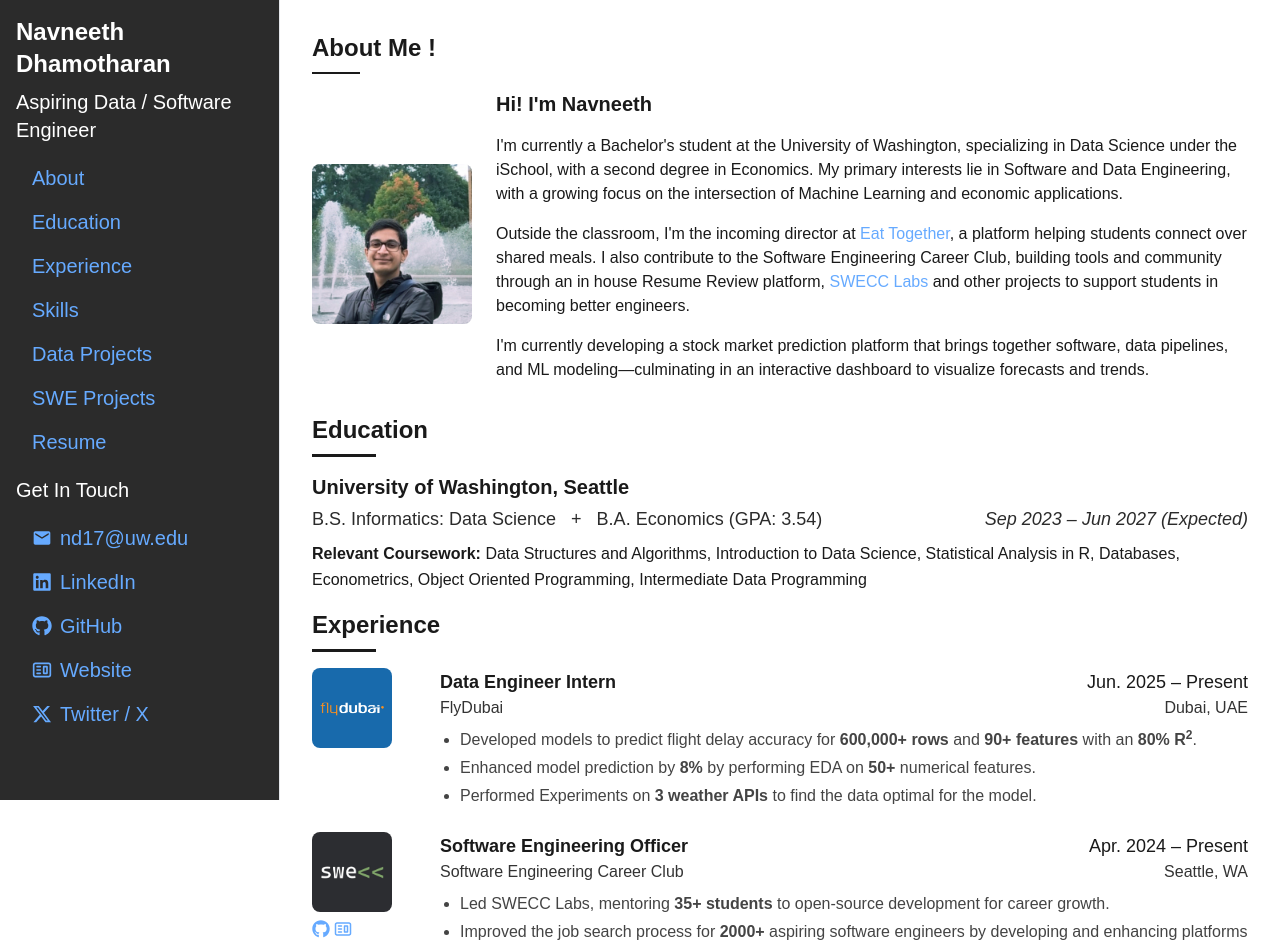
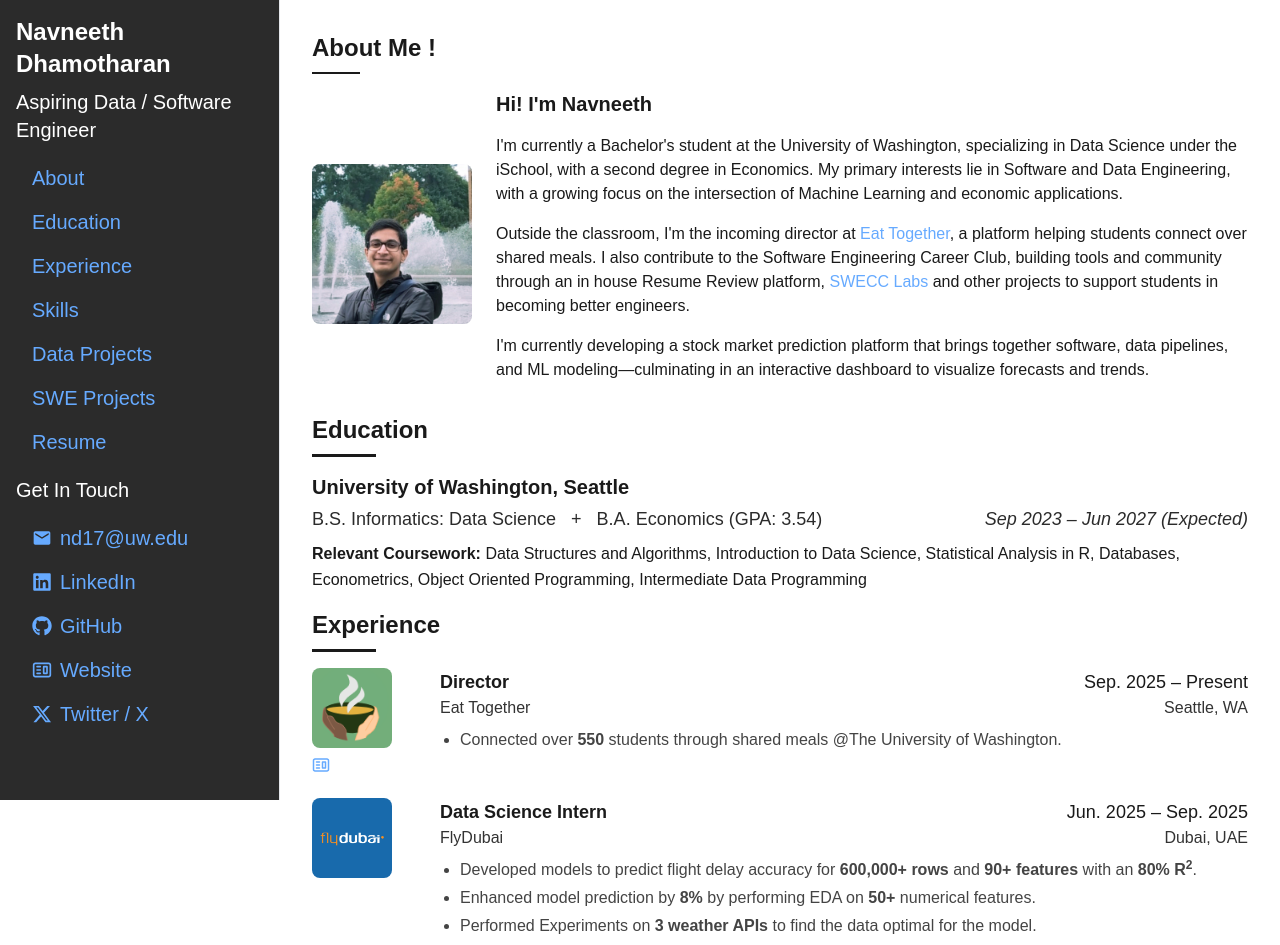
Before and after one commit to Navneethd8/Portfolio, a Next.js app: page / in a window 1280 px wide. Shown: the top 945 px of the page. Built offline with nearby package versions, Linux system fonts and the light colour scheme.

Commit message:
Added ET Director + New Resumes

```diff
--- a/src/app/page.tsx
+++ b/src/app/page.tsx
@@ -165,6 +165,44 @@
         <h1 id="experience-subheading" className="relative text-2xl font-bold mb-4 after:content-[''] after:block after:h-[3px] after:w-16 after:bg-[var(--foreground)] after:mt-2">
           Experience
         </h1>
+
+        <div className="flex flex-col md:flex-row gap-4 mb-6">
+          <div className="w-full md:w-28 flex-shrink-0">
+            <img
+              src="images/ETLogo.png"
+              alt="Company Logo"
+              className="w-20 h-20 object-contain mx-auto md:mx-0 rounded-lg"
+            />
+            <div className="mt-2 flex flex-row justify-center md:justify-start gap-1 text-lg">
+              <a
+                className="flex items-center gap-1"
+                href="https://www.eat-together.org/"
+                target="_blank"
+                rel="noopener noreferrer"
+
+              >
+                <CgWebsite/>
+              </a>
+            </div>
+          </div>
+
+          <div className="flex-1">
+            <div className="flex justify-between flex-wrap">
+              <h3 className="text-lg font-semibold">Director</h3>
+              <span className="text-lg text-[var(--foreground)]">Sep. 2025 – Present</span>
+            </div>
+
+            <div className="flex justify-between flex-wrap">
+              <span className="text-[var(--h3)]">Eat Together</span>
+              <span className="text-[var(--h3)]">Seattle, WA</span>
+            </div>
+
+            <ul className="list-disc pl-5 mt-2 space-y-1 text-[var(--h4)]">
+              <li>Connected over <b>550</b> students through shared meals @The University of Washington.</li>
+            </ul>
+          </div>
+        </div>
+
         <div className="flex flex-col md:flex-row gap-4 mb-6">
           <div className="w-full md:w-28 flex-shrink-0">
             <img
@@ -176,8 +214,8 @@
 
           <div className="flex-1">
             <div className="flex justify-between flex-wrap">
-              <h3 className="text-lg font-semibold">Data Engineer Intern</h3>
-              <span className="text-lg text-[var(--foreground)]">Jun. 2025 – Present</span>
+              <h3 className="text-lg font-semibold">Data Science Intern</h3>
+              <span className="text-lg text-[var(--foreground)]">Jun. 2025 – Sep. 2025</span>
             </div>
 
             <div className="flex justify-between flex-wrap">
@@ -189,6 +227,8 @@
               <li>Developed models to predict flight delay accuracy for <b>600,000+ rows</b> and <b>90+ features</b> with an <b>80% R<sup>2</sup></b>.</li>
               <li>Enhanced model prediction by <b>8%</b> by performing EDA on <b> 50+</b> numerical features.</li>
               <li>Performed Experiments on <b>3 weather APIs</b> to find the data optimal for the model.</li>
+              <li>Optimized operational efficiency by 3% through a PuLP-based linear programming optimizer in Python.</li>
+              <li>Achieved 30% improvement in sentiment analysis accuracy by testing 3 prompting techniques on Amazon Bedrock.</li>
             </ul>
           </div>
         </div>
@@ -223,7 +263,7 @@
           <div className="flex-1">
             <div className="flex justify-between flex-wrap">
               <h3 className="text-lg font-semibold">Software Engineering Officer</h3>
-              <span className="text-lg text-[var(--foreground)]">Apr. 2024 – Present</span>
+              <span className="text-lg text-[var(--foreground)]">Apr. 2025 – Present</span>
             </div>
 
             <div className="flex justify-between flex-wrap">
@@ -237,6 +277,7 @@
             </ul>
           </div>
         </div>
+
         <div className="flex flex-col md:flex-row gap-4 mb-6">
           <div className="w-full md:w-28 flex-shrink-0">
             <img
@@ -260,7 +301,7 @@
           <div className="flex-1">
             <div className="flex justify-between flex-wrap">
               <h3 className="text-lg font-semibold">Development Lead</h3>
-              <span className="text-lg text-[var(--foreground)]">Dec. 2024 – Present</span>
+              <span className="text-lg text-[var(--foreground)]">Dec. 2024 – Sep. 2025</span>
             </div>
 
             <div className="flex justify-between flex-wrap">
@@ -502,14 +543,23 @@
                 alt="Project Screenshot"
                 className="w-full h-auto max-h-40 object-cover rounded-md"
               />
+              <div className="flex items-center gap-1 mt-2">
                 <a
-                className="flex items-center gap-1 mt-2"
                   href="https://avebingo.vercel.app/"
                   target="_blank"
                   rel="noopener noreferrer"
                 >
                   <CgWebsite className="text-2xl" />
                 </a>
+                <a
+                  href="https://github.com/Navneethd8/sweccathon25"
+                  target="_blank"
+                  rel="noopener noreferrer"
+                >
+                  <FaGithub className="text-2xl" />
+                </a>
+
+              </div>
             </div>
           </div>
         </div>
@@ -547,14 +597,14 @@
                 alt="Project Screenshot"
                 className="w-full h-auto max-h-40 object-cover rounded-md"
               />
-              {/* <a
+              <a
                 className="flex items-center gap-1 mt-2"
-                href="https://www.eat-together.org/"
+                href="https://github.com/hcp-uw/fundit"
                 target="_blank"
                 rel="noopener noreferrer"
               >
-                <CgWebsite className="text-2xl" />
-              </a> */}
+                <FaGithub className="text-2xl" />
+              </a>
             </div>
           </div>
         </div>
@@ -590,14 +640,22 @@
                 alt="Project Screenshot"
                 className="w-full h-auto max-h-40 object-cover rounded-md"
               />
+              <div className="flex items-center gap-1 mt-2">
                 <a
-                className="flex items-center gap-1 mt-2"
                   href="https://main.dhulrjtlxnvx6.amplifyapp.com/"
                   target="_blank"
                   rel="noopener noreferrer"
                 >
                   <CgWebsite className="text-2xl" />
                 </a>
+                <a
+                  href="https://github.com/study-app-dh24/study-app"
+                  target="_blank"
+                  rel="noopener noreferrer"
+                >
+                  <FaGithub className="text-2xl" />
+                </a>
+              </div>
             </div>
           </div>
         </div>
@@ -632,6 +690,15 @@
                 alt="Project Screenshot"
                 className="w-full h-auto max-h-40 object-cover rounded-md"
               />
+              <a
+                className="flex items-center gap-1 mt-2"
+                href="https://github.com/Navneethd8/SATDecoded"
+                target="_blank"
+                rel="noopener noreferrer"
+              >
+                <FaGithub className="text-2xl" />
+              </a>
+
             </div>
           </div>
         </div>
@@ -645,13 +712,20 @@
         <h2 className="text-xl font-semibold mb-6 text-center">
           Download my resume below!
         </h2>
-        <div className="flex justify-center">
+        <div className="flex justify-center gap-5">
           <a
-            href="Resume_Navneeth.pdf"
+            href="Navneeth_Dhamotharan_Resume.pdf"
             target="_blank"
             className="resume-link px-6 py-2 rounded-md text-lg font-mono text-center"
           >
-            Resume
+            Software Engineering Resume
+          </a>
+          <a
+            href="Dhamotharan_Navneeth_Resume.pdf"
+            target="_blank"
+            className=" resume-link px-6 py-2 rounded-md text-lg font-mono text-center"
+          >
+            Data Science Resume
           </a>
         </div>
       </section>
```
Lines whose indentation alone changed are shown as unchanged.
